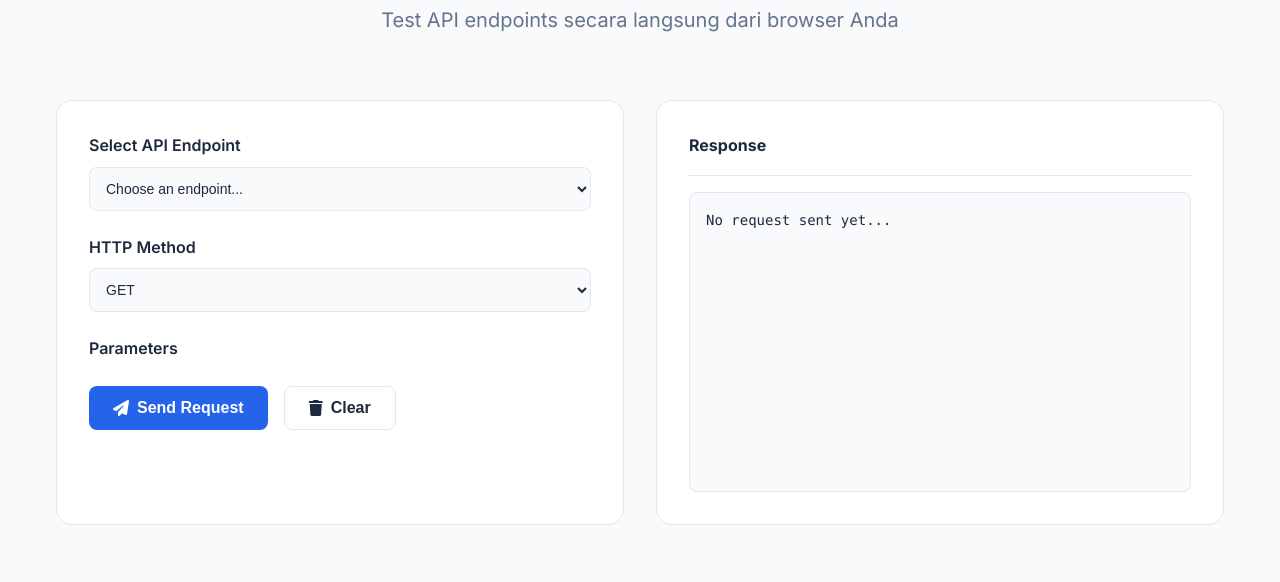
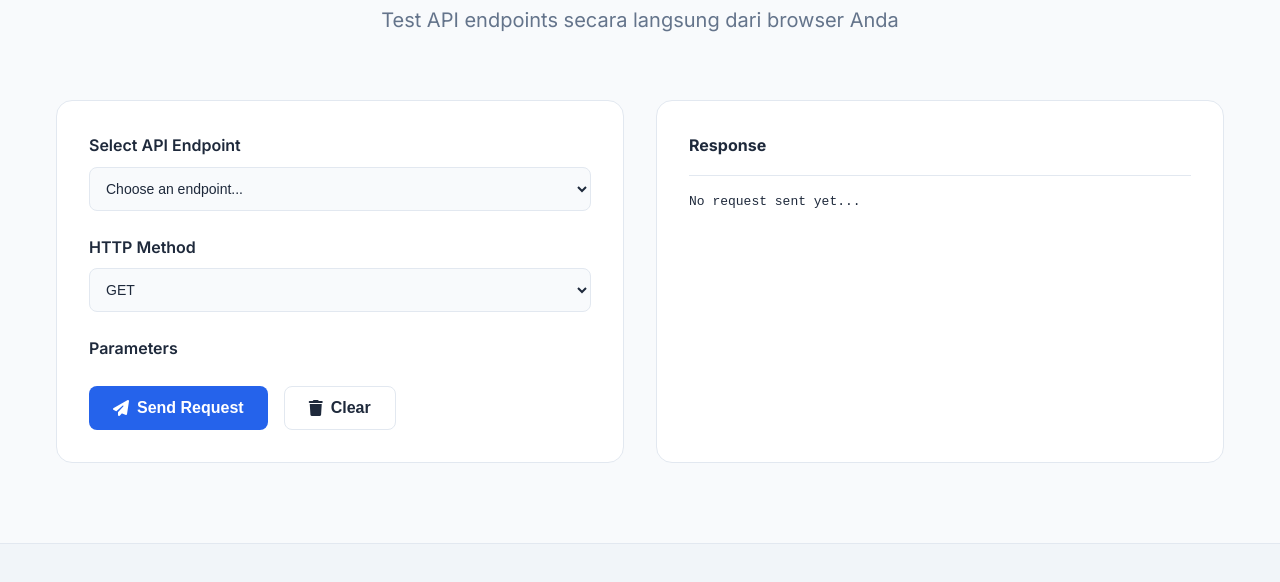
Before and after one commit to ShotaQuen/apiss, a website: page src/static/index.html in a window 1280 px wide. Shown: the part 2873-3455 px from the top of the page. Drawn offline with Linux system fonts and the light colour scheme; no server answers.

Commit message:
update styles.css

```diff
--- a/src/static/styles.css
+++ b/src/static/styles.css
@@ -735,22 +735,14 @@ body {
 }
 
 .response-content {
-    background: var(--bg-secondary);
-    border: 1px solid var(--border-color);
-    border-radius: var(--radius-md);
-    padding: 1rem;
-    min-height: 300px;
+    overflow-x: auto;
+    max-width: 100%;
 }
 
 .response-content pre {
-    font-family: 'Monaco', 'Menlo', 'Ubuntu Mono', monospace;
-    font-size: 0.875rem;
-    line-height: 1.6;
-    color: var(--text-primary);
-    white-space: pre-wrap;
-    word-wrap: break-word;
+    white-space: pre;
     overflow-x: auto;
-    overflow-wrap: break-word;
+    display: block;
     max-width: 100%;
 }
 
```
